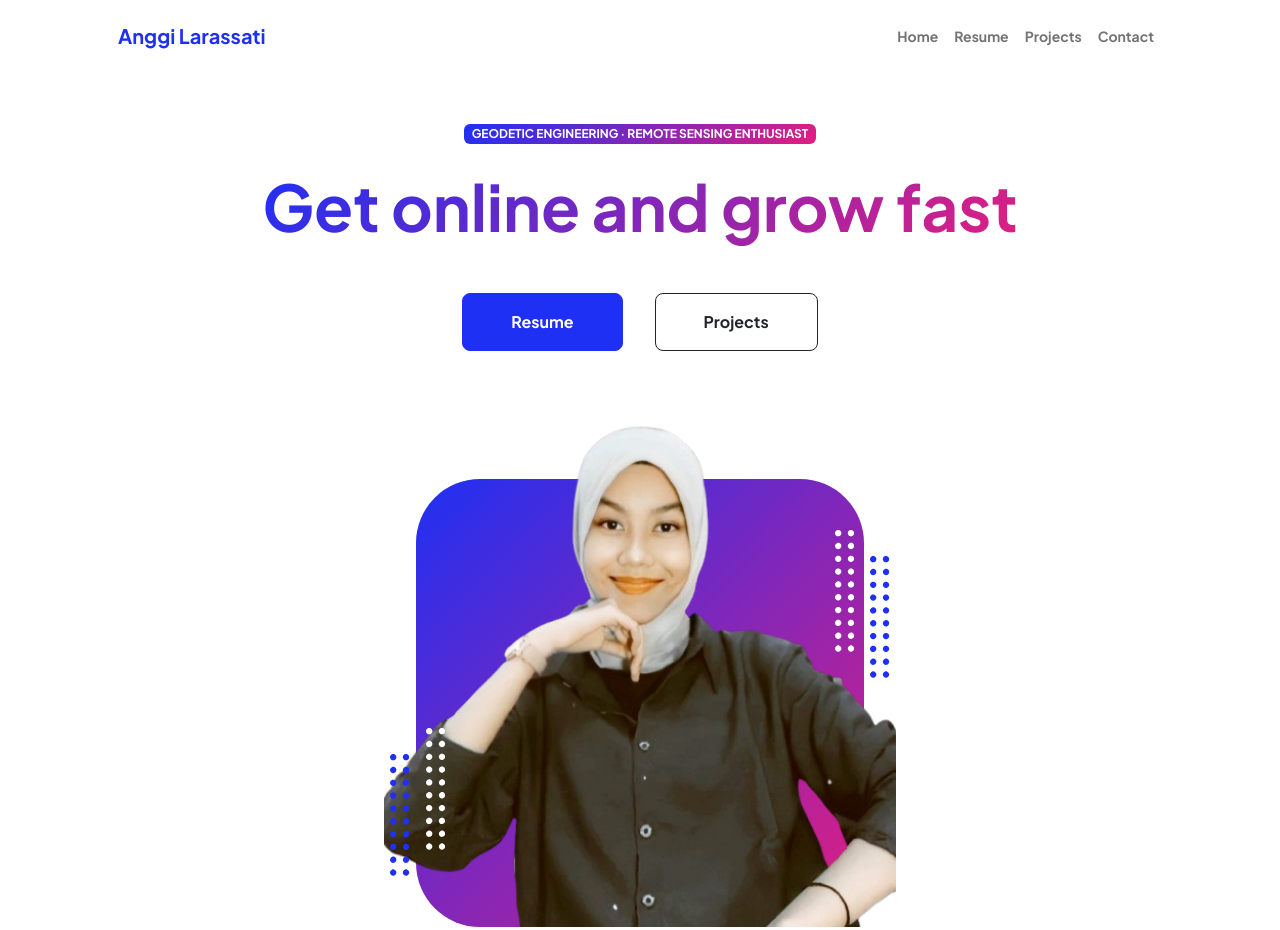
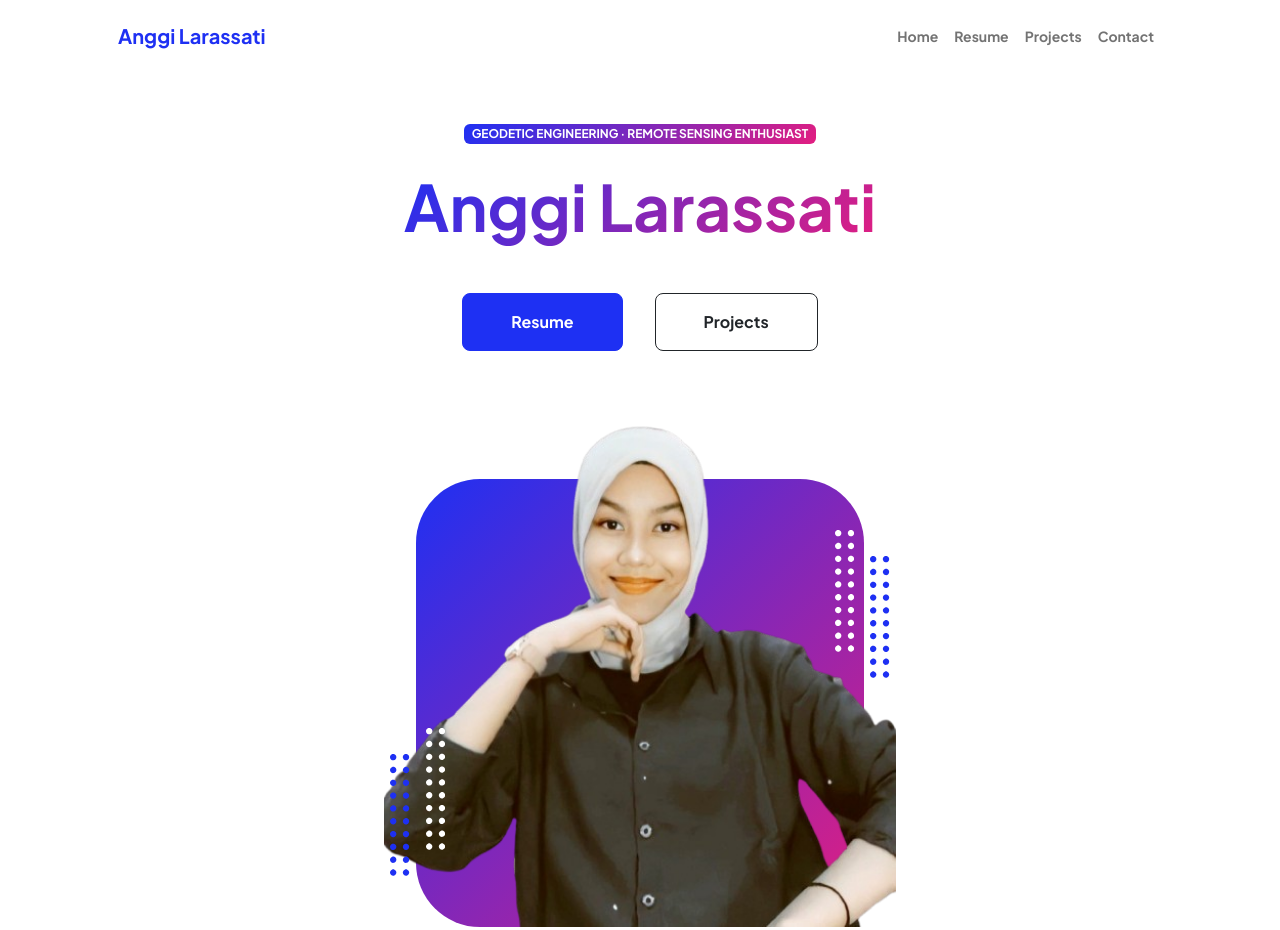
Before and after one commit to anggilarassati/SIGWeb, a plain HTML site: page Anggi's Projects/M5_493643_Anggi Larassati/index.html in a window 1280 px wide. Shown: the top 930 px of the page. Drawn offline with nearby package versions, Linux system fonts and the light colour scheme.

Commit message:
mengubah nama cv

```diff
--- a/Anggi's Projects/M5_493643_Anggi Larassati/index.html
+++ b/Anggi's Projects/M5_493643_Anggi Larassati/index.html
@@ -42,7 +42,7 @@
                             <!-- Header text content-->
                             <div class="text-center text-xxl-start">
                                 <div class="badge bg-gradient-primary-to-secondary text-white mb-4"><div class="text-uppercase">Geodetic Engineering &middot; Remote Sensing Enthusiast</div></div>
-                                <h1 class="display-3 fw-bolder mb-5"><span class="text-gradient d-inline">Get online and grow fast</span></h1>
+                                <h1 class="display-3 fw-bolder mb-5"><span class="text-gradient d-inline">Anggi Larassati</span></h1>
                                 <div class="d-grid gap-3 d-sm-flex justify-content-sm-center justify-content-xxl-start mb-3">
                                     <a class="btn btn-primary btn-lg px-5 py-3 me-sm-3 fs-6 fw-bolder" href="resume.html">Resume</a>
                                     <a class="btn btn-outline-dark btn-lg px-5 py-3 fs-6 fw-bolder" href="projects.html">Projects</a>
```
